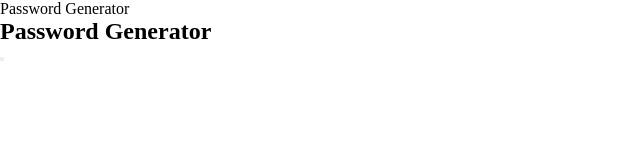
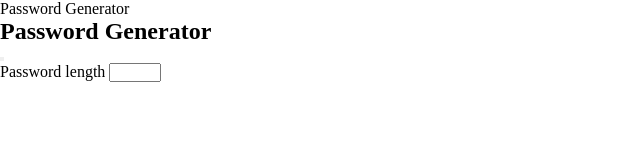
Before and after one commit to olaa234/password-generator, a plain HTML site: page index.html in a window 1280 px wide. Shown: the whole page, without its empty margins (0-640 px from the left). Drawn offline with Linux system fonts and the light colour scheme.

Commit message:
Update index.html

```diff
--- a/index.html
+++ b/index.html
@@ -21,6 +21,12 @@
             <i class="far fa-clipboard"></i>
         </button>
         </div>
+        <div class="settings">
+            <div class="setting">
+                <label for="length">Password length</label>
+                <input type="number" id="length" min="4" max="20">
+            </div>
+        </div>
     </div>
   </body>
 </html>
```
